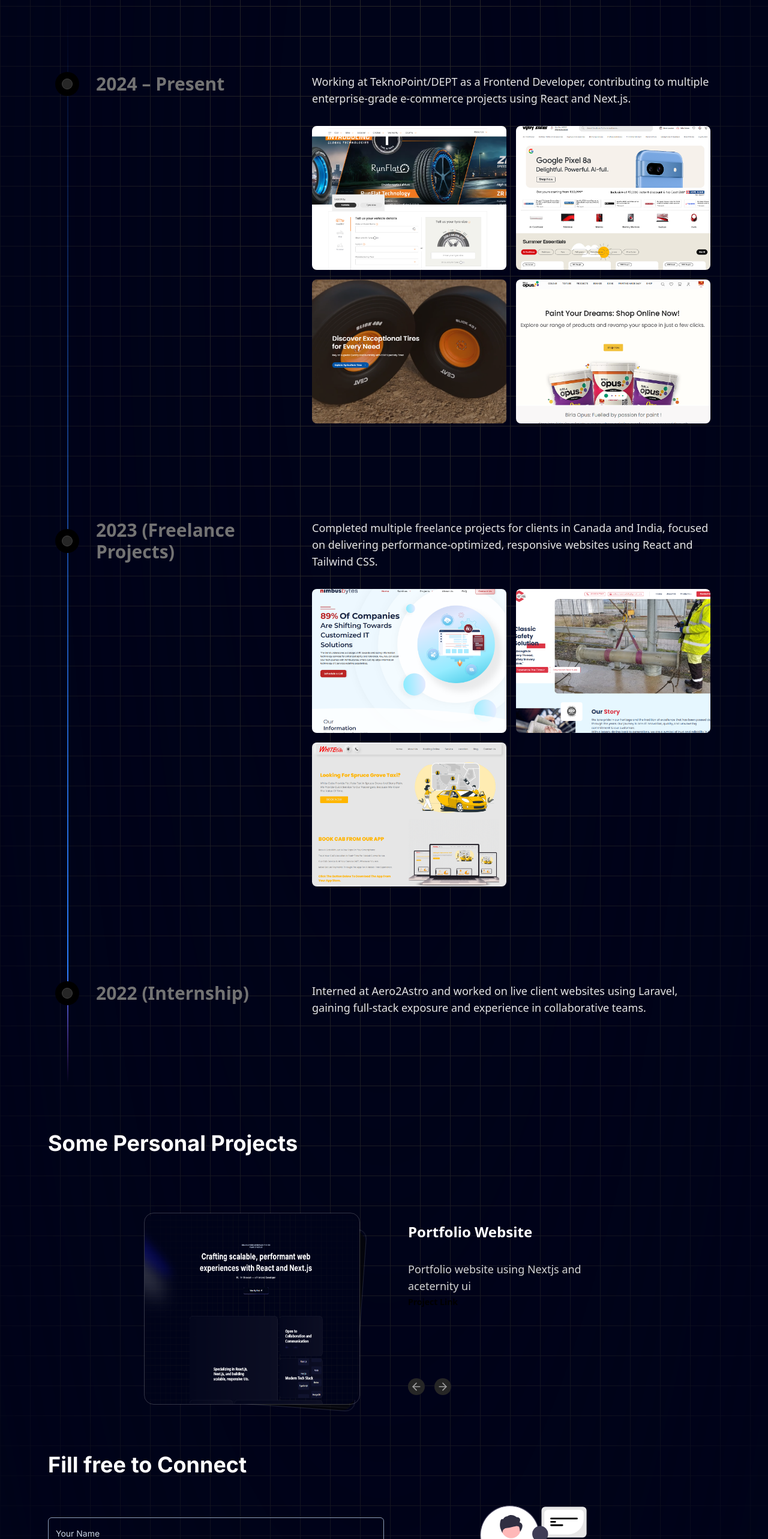
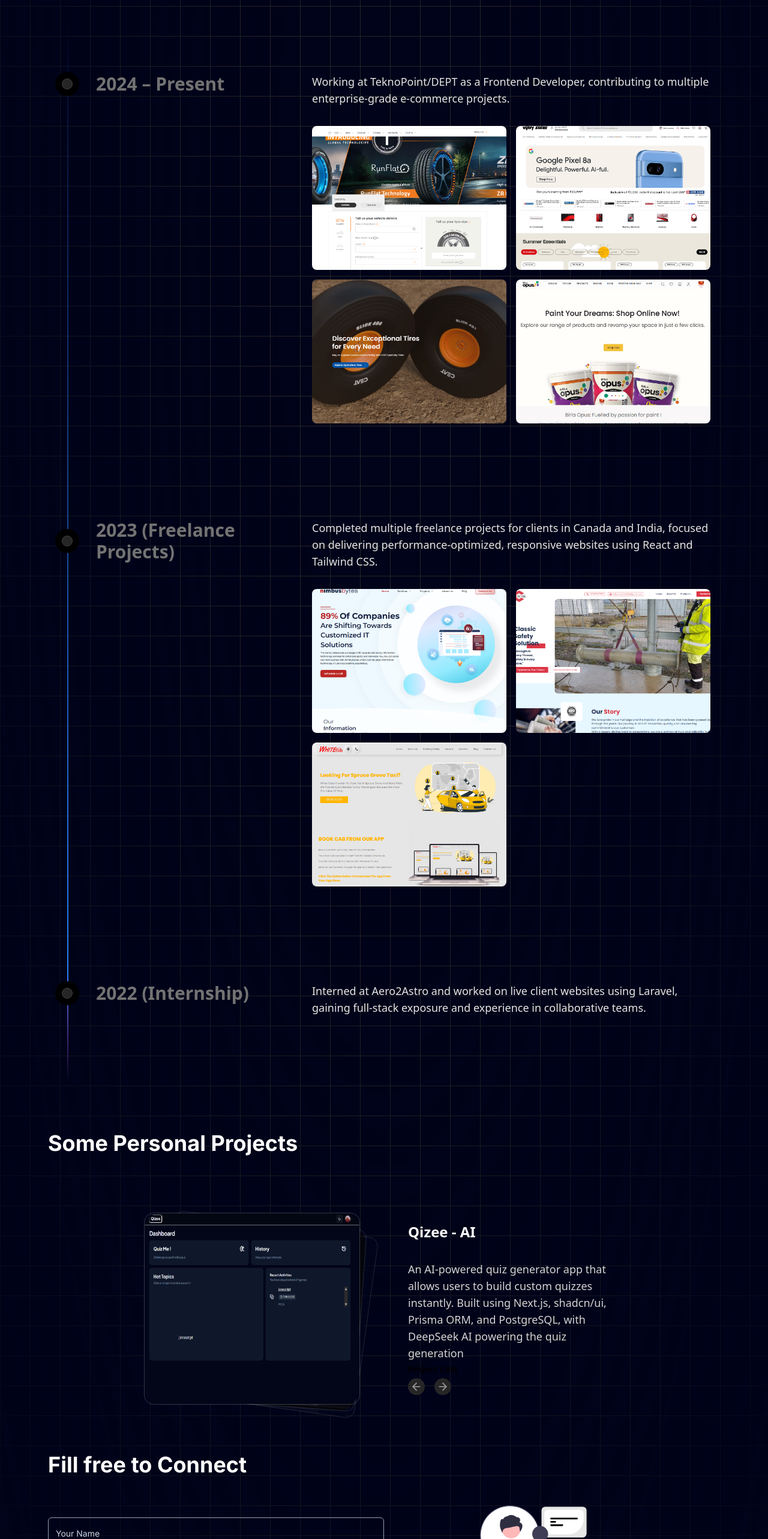
Before and after one commit to basic-coder/portfolio, a Next.js app: page / in a window 1280 px wide. Shown: the part 2340-4906 px from the top of the page at 60% size. Built offline with nearby package versions, Linux system fonts and the light colour scheme.

Commit message:
projects updated

```diff
--- a/src/app/components/ui/Slider.tsx
+++ b/src/app/components/ui/Slider.tsx
@@ -76,6 +76,7 @@ export const Slider = ({
                   }}
                   className="absolute inset-0 origin-bottom border border-white/[0.2] rounded-2xl "
                 >
+                  <a href={Sliders[active].link} target="_blank">
                   <Image
                     src={slider.img}
                     alt={slider.title}
@@ -85,6 +86,7 @@ export const Slider = ({
                     className="h-full w-full rounded-3xl object-fill object-center"
                     priority={isActive(index)} // Prioritize active image
                   />
+                  </a>
                 </motion.div>
               ))}
             </AnimatePresence>
--- a/src/app/data/index.tsx
+++ b/src/app/data/index.tsx
@@ -96,17 +96,24 @@ export const gridItems = [
 export const projects = [
   {
     id: "1",
+    title: "Qizee - AI ",
+    des: "An AI-powered quiz generator app that allows users to build custom quizzes instantly. Built using Next.js, shadcn/ui, Prisma ORM, and PostgreSQL, with DeepSeek AI powering the quiz generation",
+    img: "/projects/quiz-generator.png",
+    link: "https://qizee.vercel.app/"
+  },
+  {
+    id: "2",
+    title: "UI Library - Snapi Ui",
+    des: "A custom UI library built with Next.js, FumaDocs, and Tailwind CSS. It features accessible, responsive, and themeable components for rapid development",
+    img: "/projects/snapiui.png",
+    link: "https://snapiui.vercel.app/"
+  },
+  {
+    id: "3",
     title: "Portfolio Website",
     des: "Portfolio website using Nextjs and aceternity ui",
     img: "/projects/portfolio.png",
     link: "#"
-  },
-  {
-    id: "2",
-    title: "UI Library - Snapi Ui",
-    des: "UI Library using Nextjs ,shadcn and fumadocs ",
-    img: "/projects/snapiui.png",
-    link: "https://snapiui.vercel.app/"
   },
 ]
 
@@ -117,7 +124,7 @@ export const experienceData = [
     content: (
       <div>
         <p className="mb-8 text-sm md:text-lg lg-text-2xl font-normal text-neutral-200">
-          Working at TeknoPoint/DEPT as a Frontend Developer, contributing to multiple enterprise-grade e-commerce projects using React and Next.js.
+          Working at TeknoPoint/DEPT as a Frontend Developer, contributing to multiple enterprise-grade e-commerce projects.
         </p>
         <div className="grid grid-cols-2 gap-4">
           <Image
```
Also changed, not shown: public/projects/quiz-generator.png (added).
